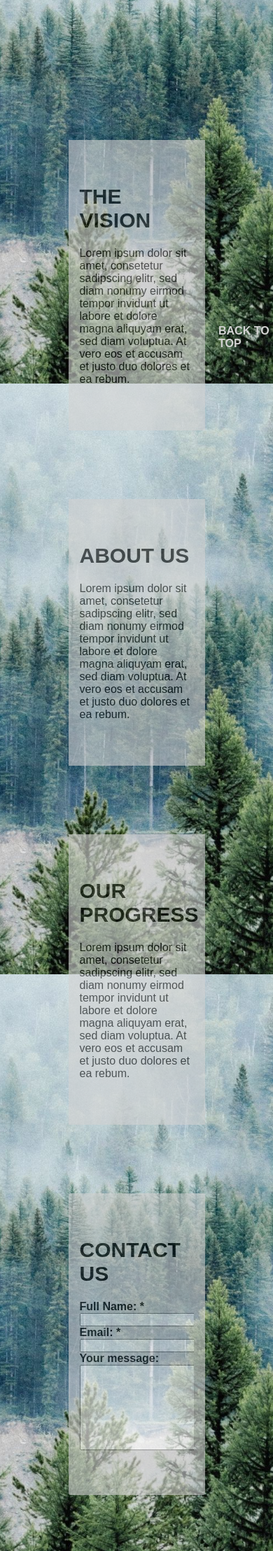
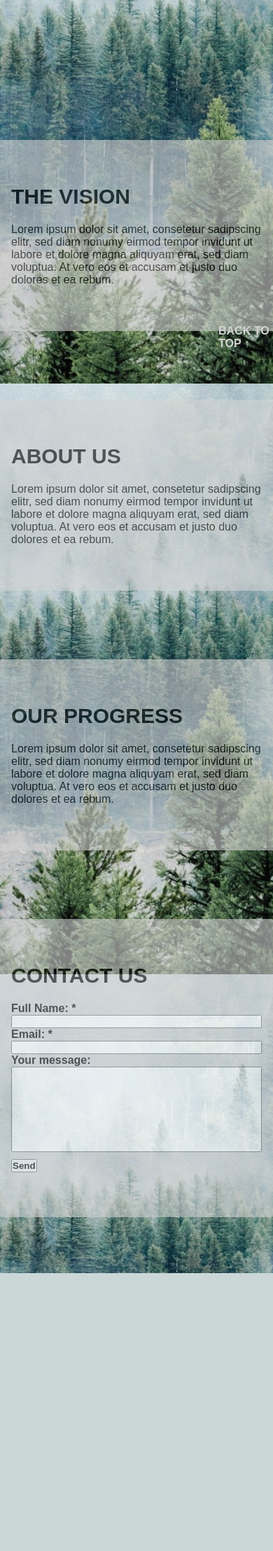
Before and after one commit to JulianGrafen/project-vencio, a PHP site: page / in a window 390 px wide. Shown: the part 296-2512 px from the top of the page at 70% size. After the commit the page ends 2115 px from the top, so only its background shows below. Run offline with PHP 8.4, Linux system fonts and the light colour scheme.

Commit message:
changed width for article to 100% for mobile

```diff
--- a/index.html
+++ b/index.html
@@ -77,6 +77,7 @@
         <label for="your-message">Your message:</label>
         <textarea id="your-message" name="your-message" rows="8" ></textarea>
     </div>
+    <button class="button" type="submit" value="=submit">Send</button>
 </form>
 
 
--- a/styles.css
+++ b/styles.css
@@ -138,7 +138,7 @@ p{
     max-width: 540px;
     margin:0 auto;
     margin-bottom: 5em;
-    width: 50%;
+    width: 100%;
     padding: 4em 1em;
 }
 
@@ -153,7 +153,7 @@ p{
 
     margin:0 auto;
     margin-bottom: 5em;
-    width: 50%;
+    width: 100%;
     padding: 4em 1em;
 }
 
@@ -167,8 +167,14 @@ p{
 .form-row textarea{
     resize:none;
     display:flex;
+}
 
+.button{
+    margin-top:10px;
+    font-weight: bold;
 }
+
+/*||||||||||||||||||||||||||||*/
 
 @media only screen and (min-width: 800px) {
     nav a {
@@ -192,4 +198,7 @@ p{
         margin-left: auto;
         margin-right:auto;
     }
+    .contact-us{
+        width: 50%;
+    }
 }
```
